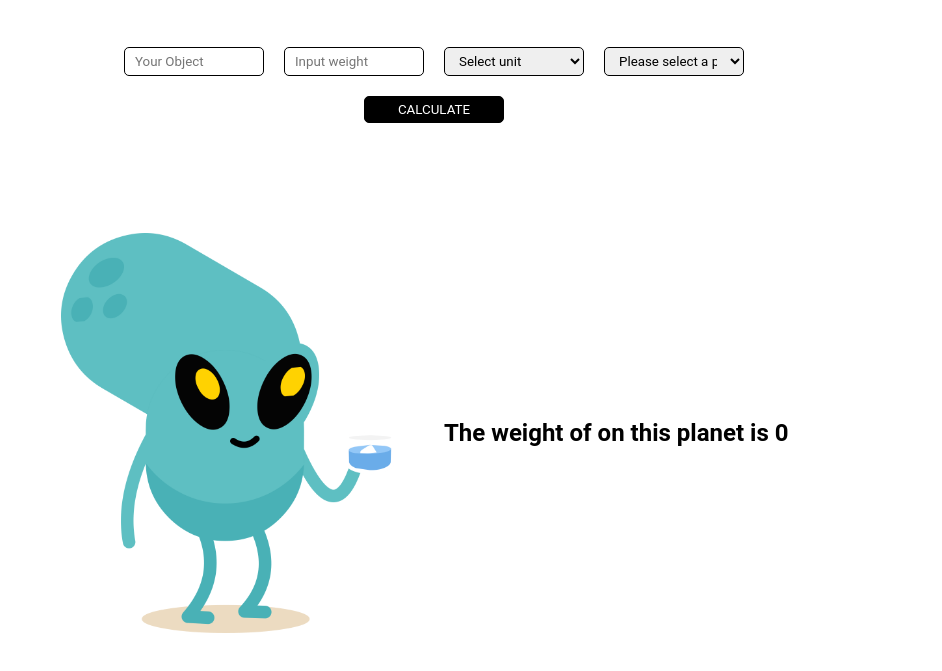
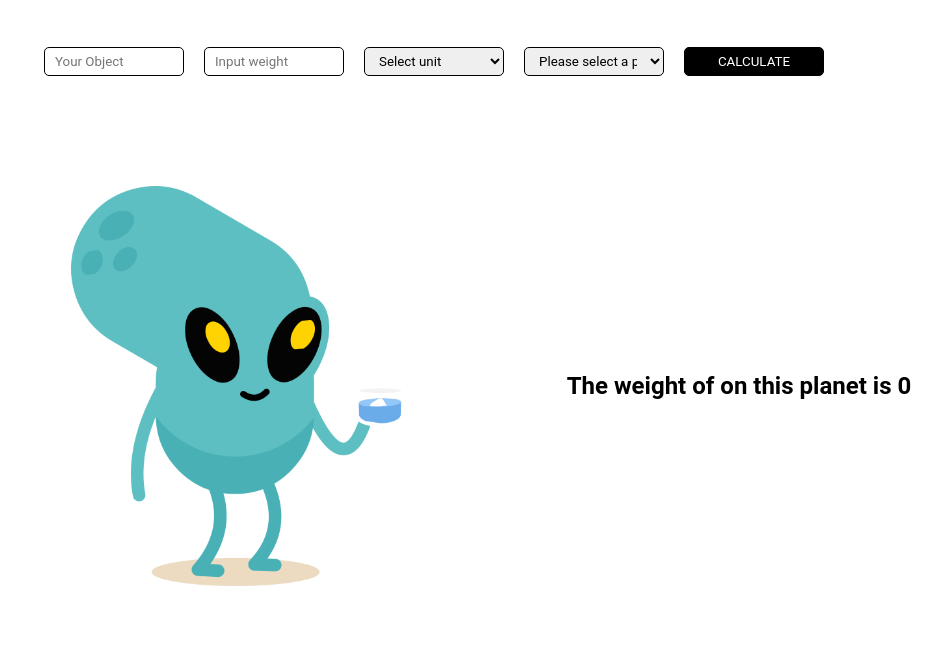
Before and after one commit to jacker1306/new-solar-system, a plain HTML site: page index.html in a window 1280 px wide. Shown: the part 81-752 px from the top of the page, without its empty margins (206-1148 px from the left). Drawn offline with nearby package versions, Linux system fonts and the light colour scheme.

Commit message:
Update style.css

```diff
--- a/style.css
+++ b/style.css
@@ -24,12 +24,11 @@ button:hover {
 }
 
 .input-weight {
-    width: 60%;
+    width: 70%;
     margin: 0 auto;
     display: flex;
     flex-wrap: wrap;
     justify-content: center;
-    align-items: stretch;
     line-height: 16px;
     margin-bottom: 20px;
 }
@@ -73,8 +72,8 @@ img{
 }
 
 .weight-result {
-    text-align: left;
-    margin: 40px 30px 40px 50px;
+    text-align: center;
+    margin: 40px 30px;
 }
 
 p {
```
